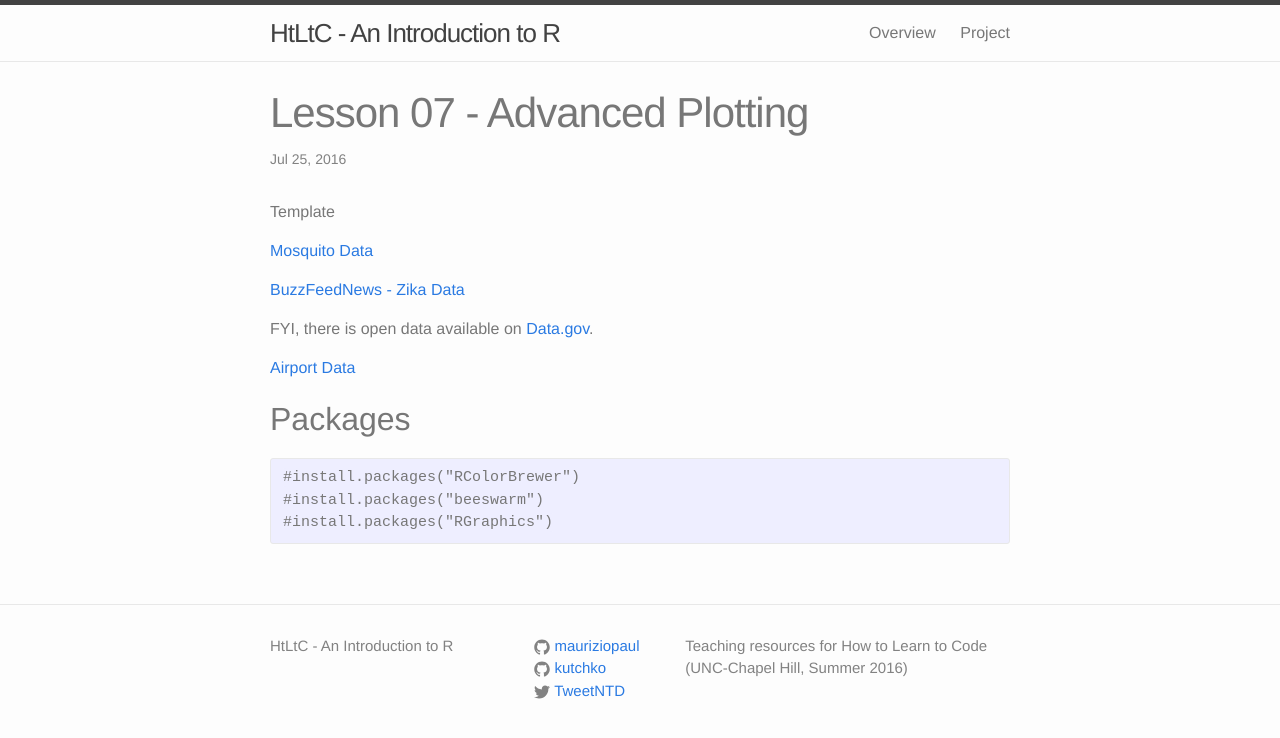
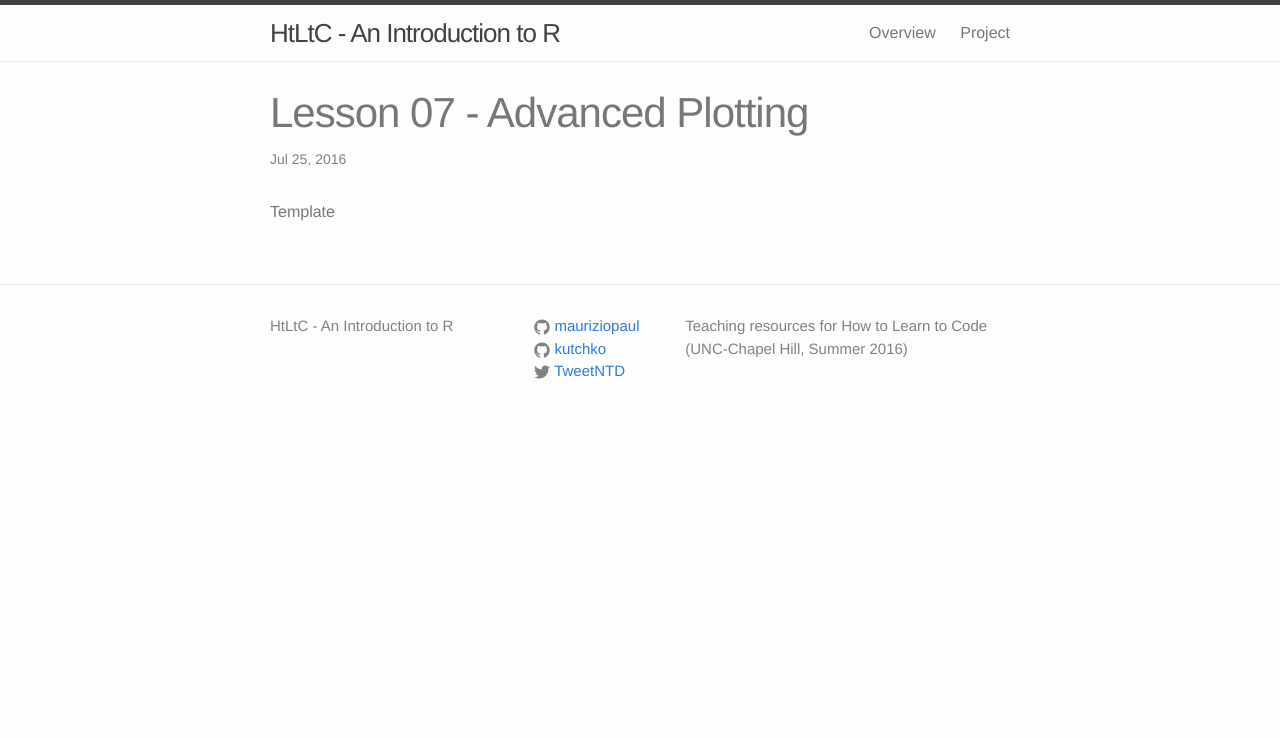
Before and after one commit to mauriziopaul/intro-to-R, a Jekyll site: the page built from _posts/2016-07-25-Lesson-07-advanced-plotting.md, in a window 1280 px wide. Shown: the top 738 px of the page. Built offline with Jekyll 4.4.1, drawn with Linux system fonts in a browser that asks for light colours.

Commit message:
removed some notes in adv plotting

````diff
--- a/_posts/2016-07-25-Lesson-07-advanced-plotting.md
+++ b/_posts/2016-07-25-Lesson-07-advanced-plotting.md
@@ -5,18 +5,3 @@ categories: jekyll
 ---
 
 Template
-
-[Mosquito Data](http://www.nature.com/articles/sdata201535)
-
-[BuzzFeedNews - Zika Data](https://github.com/BuzzFeedNews/zika-data)
-
-FYI, there is open data available on [Data.gov](https://www.data.gov/).
-
-[Airport Data](https://github.com/jpatokal/openflights/blob/master/data/airports.dat)
-
-## Packages
-```{r}
-#install.packages("RColorBrewer")
-#install.packages("beeswarm")
-#install.packages("RGraphics")
-```
````
